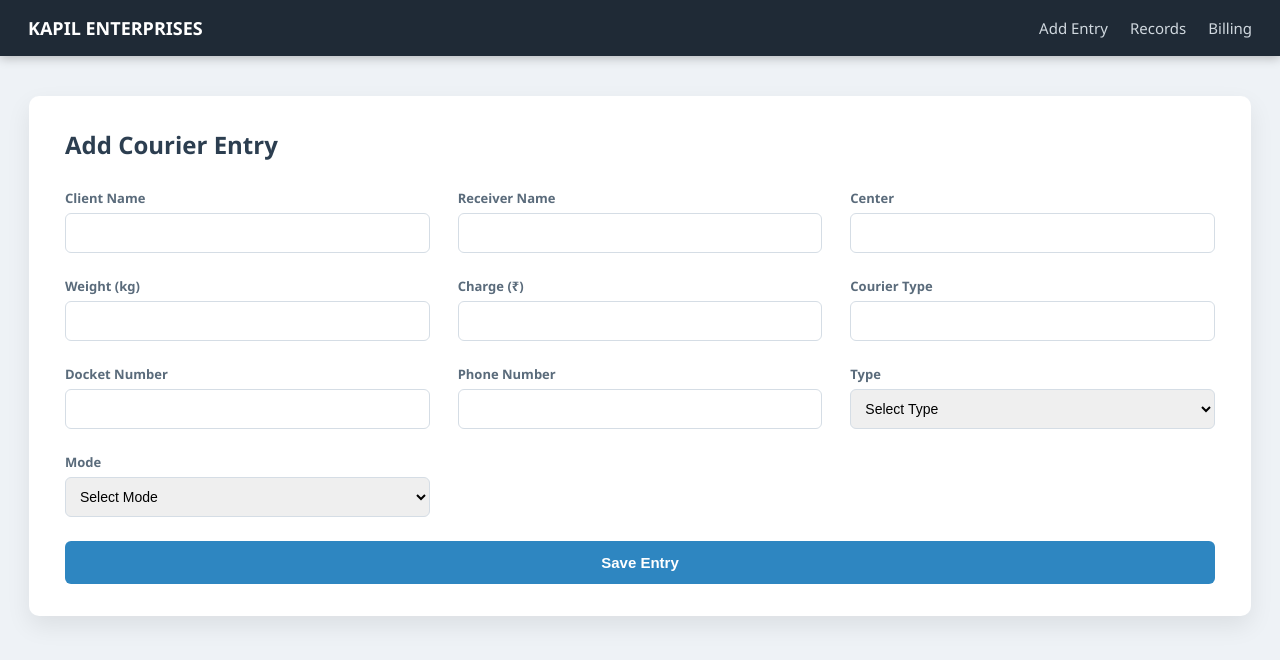
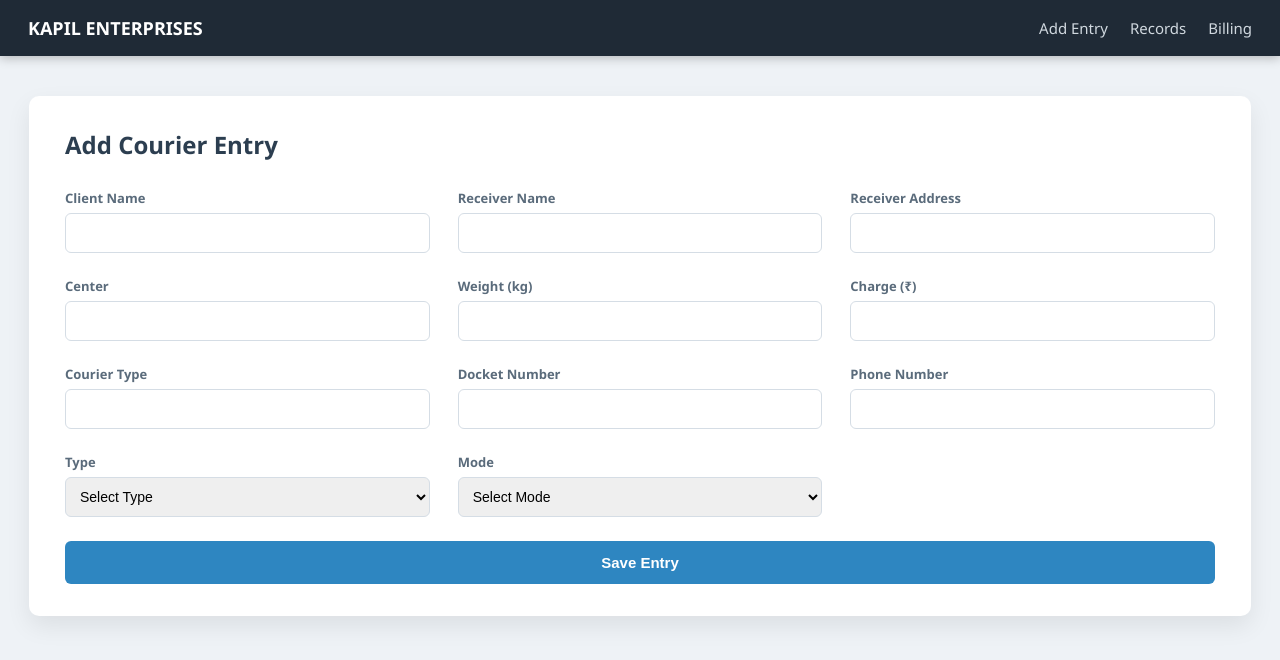
Before and after one commit to kapilgoriya3-cmyk/S-courier-system, a React (Create React App) app in the folder frontend/: page /#/ in a window 1280 px wide. Shown: the top 660 px of the page. Built offline with nearby package versions, Linux system fonts and the light colour scheme.

Commit message:
adding adress

```diff
--- a/frontend/src/pages/AddEntry.js
+++ b/frontend/src/pages/AddEntry.js
@@ -14,6 +14,7 @@ function AddEntry() {
     docketNumber: "",
     mode: "",
     phone: "",
+    address: "",
   });
 
   // ===== HANDLE CHANGE =====
@@ -67,9 +68,7 @@ function AddEntry() {
       ...formData,
       weight: formData.weight ? Number(formData.weight) : 0,
       charge: Number(formData.charge),
-      docketNumber: formData.docketNumber
-        ? Number(formData.docketNumber)
-        : "",
+      docketNumber: formData.docketNumber ? Number(formData.docketNumber) : "",
     };
 
     const response = await fetch(
@@ -80,7 +79,7 @@ function AddEntry() {
           "Content-Type": "application/json",
         },
         body: JSON.stringify(payload),
-      }
+      },
     );
 
     if (response.ok) {
@@ -97,6 +96,7 @@ function AddEntry() {
         docketNumber: "",
         mode: "",
         phone: "",
+        address: "",
       });
     } else {
       const data = await response.json();
@@ -111,7 +111,6 @@ function AddEntry() {
       <h2>Add Courier Entry</h2>
 
       <form onSubmit={handleSubmit} className="form-grid">
-
         <div className="form-group">
           <label>Client Name</label>
           <input
@@ -127,6 +126,16 @@ function AddEntry() {
           <input
             name="receiverName"
             value={formData.receiverName}
+            onChange={handleChange}
+            required
+          />
+        </div>
+
+        <div className="form-group">
+          <label>Receiver Address</label>
+          <input
+            name="address"
+            value={formData.address}
             onChange={handleChange}
             required
           />
@@ -233,7 +242,6 @@ function AddEntry() {
             {isSubmitting ? "Saving..." : "Save Entry"}
           </button>
         </div>
-
       </form>
     </div>
   );
--- a/frontend/src/pages/Records.js
+++ b/frontend/src/pages/Records.js
@@ -99,6 +99,7 @@ function Records() {
             {[
               ["Client", "clientName"],
               ["Receiver", "receiverName"],
+                ["Address", "address"],
               ["Center", "center"],
               ["Weight", "weight"],
               ["Charge", "charge"],
```
Also changed, not shown: 1 other file (tests, documents, lock files or other folders).
